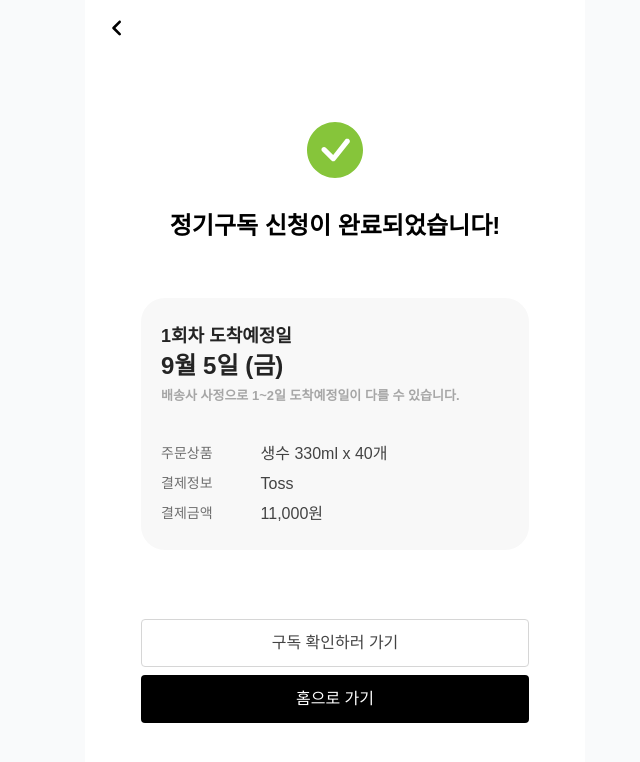
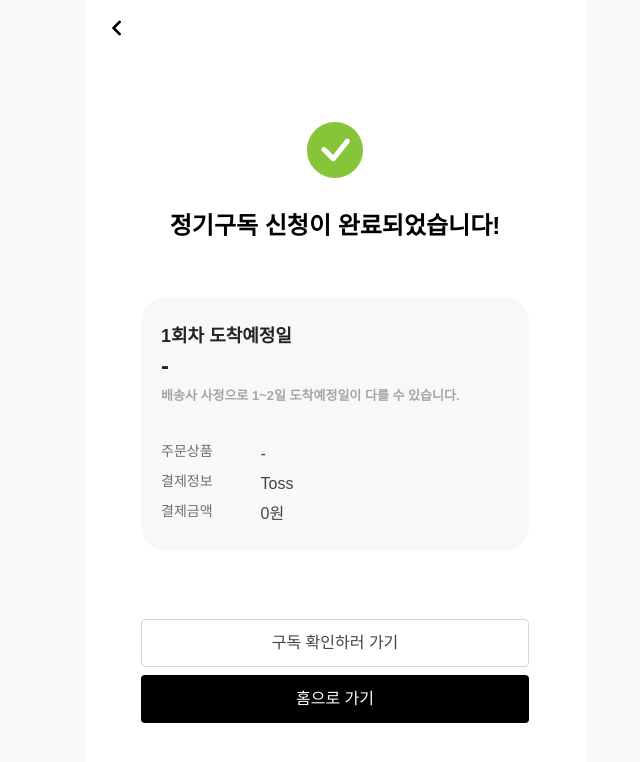
Before and after one commit to ydsic/mogupick, a Next.js app: page /payments/success in a window 1280 px wide. Shown: the top 762 px of the page, without its empty margins (305-945 px from the left). Built offline with nearby package versions, Linux system fonts and the light colour scheme; no server answers; a web font is replaced by a local one.

Commit message:
feat: 구독 완료 페이지 수정

```diff
--- a/src/app/(main)/payments/page.tsx
+++ b/src/app/(main)/payments/page.tsx
@@ -322,6 +322,67 @@ export default function PaymentsPage() {
       try {
         const billingRes = await chargeBilling(orderId);
         console.log('[BILLING] charge 응답:', billingRes);
+
+        // 결제 성공 정보를 성공 페이지에서 표시할 수 있도록 저장
+        // 선택된 UI 항목 및 합계 계산
+        const selectedUiItems = uiCart.filter((it) => orderCartItemIds.includes(it.id));
+        const totalPrice = selectedUiItems.reduce(
+          (sum, it) => sum + (Number(it.price) || 0) * (Number(it.quantity) || 1),
+          0,
+        );
+
+        // cart raw에서 첫 배송일 추출 (첫번째 선택 항목 기준)
+        const list: any[] = Array.isArray((rawCart as any)?.data?.items)
+          ? (rawCart as any).data.items
+          : Array.isArray((rawCart as any)?.data?.content)
+            ? (rawCart as any).data.content
+            : Array.isArray((rawCart as any)?.data)
+              ? (rawCart as any).data
+              : Array.isArray(rawCart)
+                ? (rawCart as any)
+                : [];
+        const firstCartItemId = orderCartItemIds[0];
+        let firstDeliveryDate: string | undefined = undefined;
+        for (const item of list) {
+          const id = Number(item?.cartItemId ?? item?.id ?? -1);
+          if (id === firstCartItemId) {
+            const subscription = item?.subscription ?? item?.option ?? {};
+            firstDeliveryDate =
+              subscription?.firstDeliveryDate || item?.firstDeliveryDate || subscription?.startDate;
+            break;
+          }
+        }
+        const addDays = (iso?: string, days = 0) => {
+          if (!iso) return undefined;
+          const d = new Date(iso);
+          if (isNaN(d.getTime())) return undefined;
+          d.setDate(d.getDate() + days);
+          const yyyy = d.getFullYear();
+          const mm = String(d.getMonth() + 1).padStart(2, '0');
+          const dd = String(d.getDate()).padStart(2, '0');
+          return `${yyyy}-${mm}-${dd}`;
+        };
+        const expectedArrivalDate = addDays(firstDeliveryDate, 2);
+
+        const successPayload = {
+          orderId,
+          items: selectedUiItems.map(({ id, title, brand, price, quantity }) => ({
+            id,
+            title,
+            brand,
+            price,
+            quantity,
+          })),
+          totalPrice,
+          paymentMethod: 'Toss',
+          firstDeliveryDate,
+          expectedArrivalDate,
+          billing: billingRes,
+          createdAt: new Date().toISOString(),
+        };
+        try {
+          localStorage.setItem('payments.lastSuccess', JSON.stringify(successPayload));
+        } catch {}
       } catch (billErr) {
         console.error('[BILLING] charge 실패:', billErr);
         alert('결제 요청에 실패했습니다. 잠시 후 다시 시도해주세요.');
@@ -333,7 +394,7 @@ export default function PaymentsPage() {
       } catch {}
 
       // TODO: 성공/실패 UI 처리. 일단 성공으로 가정하고 성공 페이지로 이동
-      router.push('/success');
+      router.push(`/payments/success?orderId=${encodeURIComponent(orderId)}`);
     } catch (err) {
       console.error('[ORDER] 주문 생성 실패:', err);
       alert('주문 생성에 실패했습니다. 다시 시도해주세요.');
--- a/src/app/(main)/payments/success/page.tsx
+++ b/src/app/(main)/payments/success/page.tsx
@@ -1,9 +1,111 @@
+'use client';
+
 import HeaderCustom from '@/components/HeaderCustom';
 import React from 'react';
 import CheckIcon from '@/assets/icons/common/check-fill.svg';
 import Link from 'next/link';
+import { useSearchParams, useRouter } from 'next/navigation';
+import { buildUrl } from '@/lib/config';
+import { authFetch } from '@/lib/authFetch';
+
+function formatKoreanDateLabel(iso?: string): string {
+  if (!iso) return '-';
+  const d = new Date(iso);
+  if (isNaN(d.getTime())) return '-';
+  const w = ['일', '월', '화', '수', '목', '금', '토'];
+  return `${d.getMonth() + 1}월 ${d.getDate()}일 (${w[d.getDay()]})`;
+}
 
 export default function PaymentSuccessPage() {
+  const searchParams = useSearchParams();
+  const orderIdFromQuery = searchParams.get('orderId') || undefined;
+  const router = useRouter();
+
+  const [state, setState] = React.useState<{
+    orderId?: string;
+    items?: Array<{ id: number; title: string; brand: string; price: number; quantity: number }>;
+
+    totalPrice?: number;
+    paymentMethod?: string;
+    firstDeliveryDate?: string;
+    expectedArrivalDate?: string;
+    cartItemIds?: number[]; // 결제된 장바구니 아이템 ID 목록
+  } | null>(null);
+
+  React.useEffect(() => {
+    try {
+      const raw = localStorage.getItem('payments.lastSuccess');
+      if (!raw) return;
+      const parsed = JSON.parse(raw);
+      setState(parsed);
+    } catch {}
+  }, []);
+
+  // 결제된 장바구니 아이템 삭제 처리
+  React.useEffect(() => {
+    const run = async () => {
+      try {
+        const raw = localStorage.getItem('payments.lastSuccess');
+        if (!raw) return;
+        const parsed = JSON.parse(raw) as {
+          cartItemIds?: number[];
+          items?: Array<{ id: number }>;
+        };
+
+        // 우선순위: cartItemIds -> items[].id (장바구니 아이템 ID로 가정)
+        const targetIds: number[] = Array.isArray(parsed?.cartItemIds)
+          ? parsed.cartItemIds.filter((v) => Number.isFinite(v as number))
+          : Array.isArray(parsed?.items)
+            ? parsed.items
+                .map((it) => it?.id)
+                .filter((v): v is number => typeof v === 'number' && Number.isFinite(v))
+            : [];
+
+        if (!targetIds.length) return;
+
+        const url = (id: number) => buildUrl(`/carts/items/${id}`);
+
+        console.log('[CART][DELETE][request] ids=', targetIds);
+
+        const results = await Promise.allSettled(
+          targetIds.map((id) =>
+            authFetch(url(id), {
+              method: 'DELETE',
+              headers: {
+                'Content-Type': 'application/json',
+              },
+            }).then(async (res) => {
+              const text = await res.text();
+              let data: any = undefined;
+              try {
+                data = text ? JSON.parse(text) : undefined;
+              } catch {}
+              if (!res.ok) {
+                throw new Error(`HTTP ${res.status}: ${res.statusText} ${text || ''}`);
+              }
+              return { id, data };
+            }),
+          ),
+        );
+
+        console.log('[CART][DELETE][response]', results);
+
+        // 필요 시 성공 이후 localStorage 정리 옵션
+        // localStorage.removeItem('payments.lastSuccess');
+      } catch (e) {
+        console.error('[CART][DELETE][error]', e);
+      }
+    };
+    run();
+  }, []);
+
+  const orderId = state?.orderId || orderIdFromQuery;
+  const items = state?.items || [];
+  const totalPrice = state?.totalPrice ?? 0;
+  const paymentMethod = state?.paymentMethod || 'Toss';
+  const firstDeliveryDate = formatKoreanDateLabel(state?.firstDeliveryDate);
+  const expectedArrivalDate = formatKoreanDateLabel(state?.expectedArrivalDate);
+
   return (
     <div className="mx-auto grid h-dvh w-full max-w-[420px] grid-rows-[auto,1fr,auto] overflow-hidden bg-white">
       {/* 헤더 */}
@@ -19,13 +121,14 @@ export default function PaymentSuccessPage() {
             <h1 className="w-full text-center text-2xl leading-loose font-bold text-black">
               정기구독 신청이 완료되었습니다!
             </h1>
+            {!!orderId && <p className="text-sm text-[#6f6f6f]">주문번호 {orderId}</p>}
           </div>
 
           <section className="mt-12 w-full rounded-xl bg-[#f8f8f8] px-5 py-6">
             <div className="flex flex-col gap-1">
               <div className="flex flex-col text-[#242424]">
                 <p className="text-lg font-semibold">1회차 도착예정일</p>
-                <p className="text-2xl font-bold">9월 5일 (금)</p>
+                <p className="text-2xl font-bold">{expectedArrivalDate}</p>
               </div>
               <p className="text-[13px] font-semibold text-[#a6a6a6]">
                 배송사 사정으로 1~2일 도착예정일이 다를 수 있습니다.
@@ -33,22 +136,32 @@ export default function PaymentSuccessPage() {
             </div>
 
             <div className="mt-9 flex flex-col gap-1.5">
-              <div className="flex items-center gap-12">
-                <span className="text-sm leading-snug font-medium text-[#6f6f6f]">주문상품</span>
+              <div className="flex items-start gap-12">
+                <span className="flex-shrink-0 text-sm leading-snug font-medium text-[#6f6f6f]">
+                  주문상품
+                </span>
                 <span className="text-base leading-normal font-medium text-[#434343]">
-                  생수 330ml x 40개
+                  {items && items.length > 0
+                    ? `${items[0].title}${items.length > 1 ? ` 외 ${items.length - 1}건` : ''}`
+                    : '-'}
                 </span>
               </div>
 
-              <div className="flex items-center gap-12">
-                <span className="text-sm leading-snug font-medium text-[#6f6f6f]">결제정보</span>
-                <span className="text-base leading-normal font-medium text-[#434343]">Toss</span>
+              <div className="flex items-start gap-12">
+                <span className="flex-shrink-0 text-sm leading-snug font-medium text-[#6f6f6f]">
+                  결제정보
+                </span>
+                <span className="text-base leading-normal font-medium text-[#434343]">
+                  {paymentMethod}
+                </span>
               </div>
 
-              <div className="flex items-center gap-12">
-                <span className="text-sm leading-snug font-medium text-[#6f6f6f]">결제금액</span>
+              <div className="flex items-start gap-12">
+                <span className="flex-shrink-0 text-sm leading-snug font-medium text-[#6f6f6f]">
+                  결제금액
+                </span>
                 <span className="text-base leading-normal font-medium text-[#434343]">
-                  11,000원
+                  {totalPrice.toLocaleString()}원
                 </span>
               </div>
             </div>
@@ -57,13 +170,17 @@ export default function PaymentSuccessPage() {
       </main>
 
       <footer className="bg-white px-4 py-3">
-        <button className="mb-2 flex h-12 w-full items-center justify-center gap-1 rounded border border-[#d6d6d6]">
+        <button
+          className="mb-2 flex h-12 w-full items-center justify-center gap-1 rounded border border-[#d6d6d6]"
+          onClick={() => router.replace('/subscribe?tab=list')}
+        >
           <span className="text-base font-medium text-[#434343]">구독 확인하러 가기</span>
         </button>
-        <button className="flex h-12 w-full items-center justify-center gap-1 rounded bg-black">
-          <Link href="/">
-            <span className="text-base font-medium text-white">홈으로 가기</span>
-          </Link>
+        <button
+          className="flex h-12 w-full items-center justify-center gap-1 rounded bg-black"
+          onClick={() => router.replace('/')}
+        >
+          <span className="text-base font-medium text-white">홈으로 가기</span>
         </button>
       </footer>
     </div>
```
